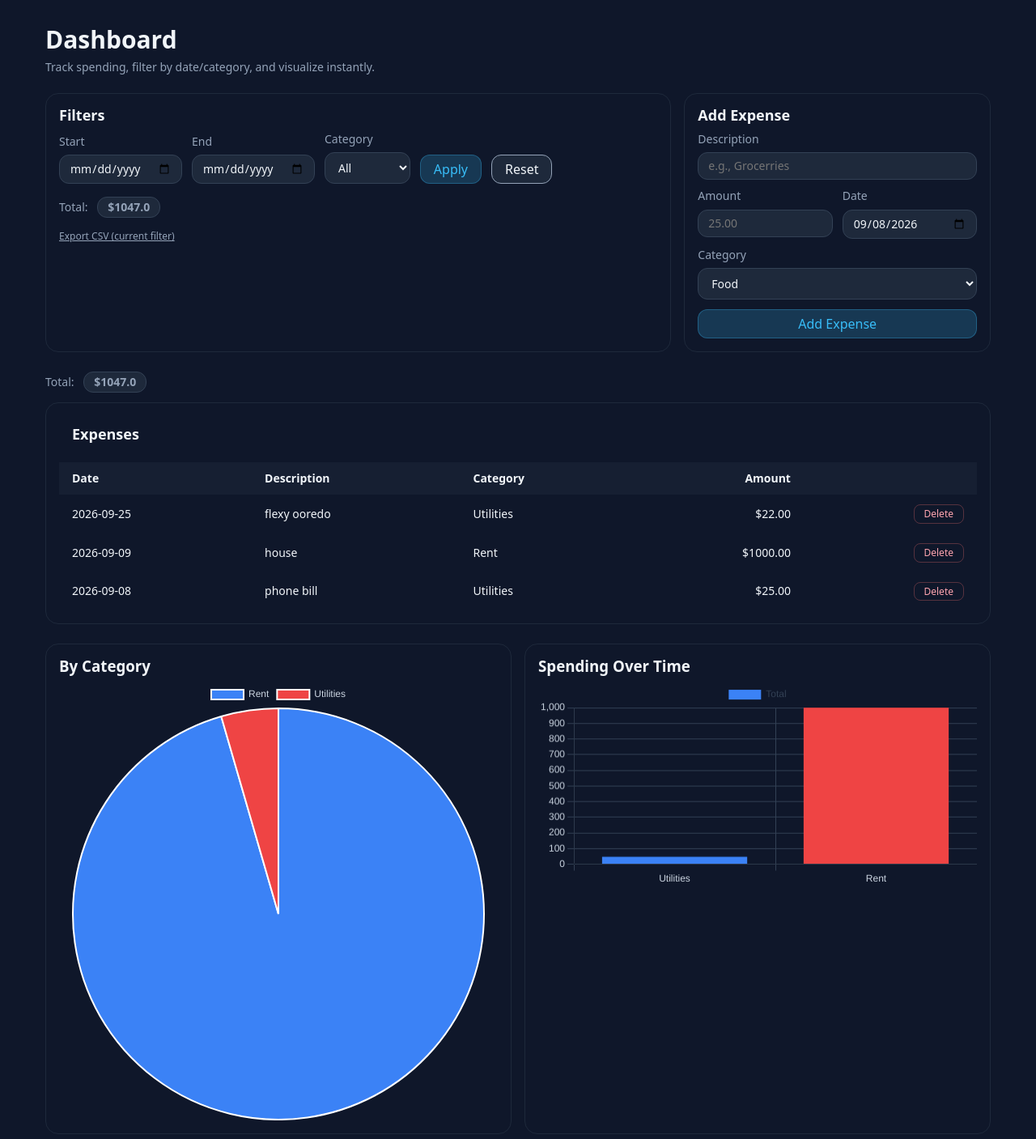
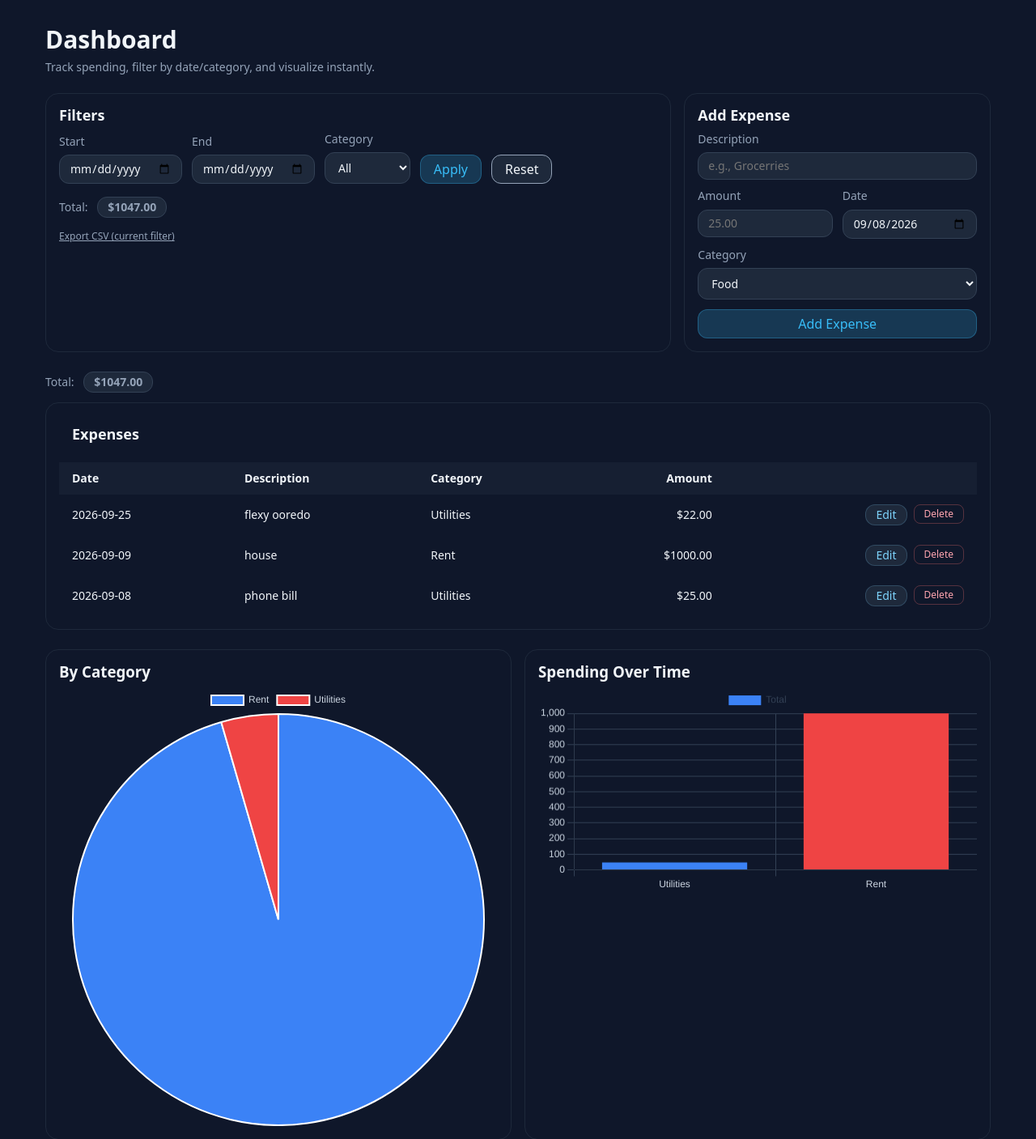
Before and after one commit to bensenouci-ayman/wally, a Flask app: page / in a window 1280 px wide. Shown: the top 1407 px of the page at 81% size. Run offline with Flask 3, Linux system fonts and the light colour scheme; data comes from the database, SQL or seed files in the repository.

Commit message:
allow users to edit form by adding Edit Expense button (frontend)

```diff
--- a/static/css/style.css
+++ b/static/css/style.css
@@ -297,3 +297,19 @@ thead {
     margin-bottom: .5rem;
     color: #ecfdf5;
 }
+
+.two-btn {
+    display: inline-flex;
+    gap: .5rem;
+}
+
+.btn-edit {
+    font-size: .875rem;
+    color: #7dd3fc;
+    border: 1px solid #7dd3fc33;
+    padding: .25rem .75rem;
+    border-radius: .75rem;
+}
+.btn-edit:hover {
+    background-color: #7dd3fc44;
+}
--- a/templates/index.html
+++ b/templates/index.html
@@ -53,7 +53,7 @@
 
             <div class="total-line">
                 <span class="total-label">Total:</span>
-                <span class="total-value">${{total}}</span>
+                <span class="total-value">${{ '%.2f'|format(total or 0) }}</span>
             </div>
 
             <!-- Export link -->
@@ -123,7 +123,7 @@
         <!-- Total (global) -->
     <div class="total-line total-line-global">
         <span class="total-label">Total:</span>
-        <span class="total-value">${{total}}</span>
+        <span class="total-value">${{ '%.2f'|format(total or 0) }}</span>
     </div>
 
 
@@ -156,11 +156,16 @@
                         <td class="align-right">${{ "%.2f" |format(e.amount) }}</td>
                         <td class="align-right">
 
-                            <form action="{{url_for('delete', expense_id=e.id)}}"           method="post"
-                            onsubmit="return confirm('Are you sure you want to delete')"
-                            >
-                                <button class="btn-delete">Delete</button>
-                            </form>
+                            <div class="two-btn">
+
+                                <a href="{{url_for('edit')}}" class="btn btn-edit">Edit</a>
+
+                                <form action="{{url_for('delete', expense_id=e.id)}}", method="post"
+                                onsubmit="return confirm('Are you sure you want to delete')"
+                                >
+                                    <button class="btn-delete">Delete</button>
+                                </form>
+                            </div>
 
                         </td>
                     </tr>
```
